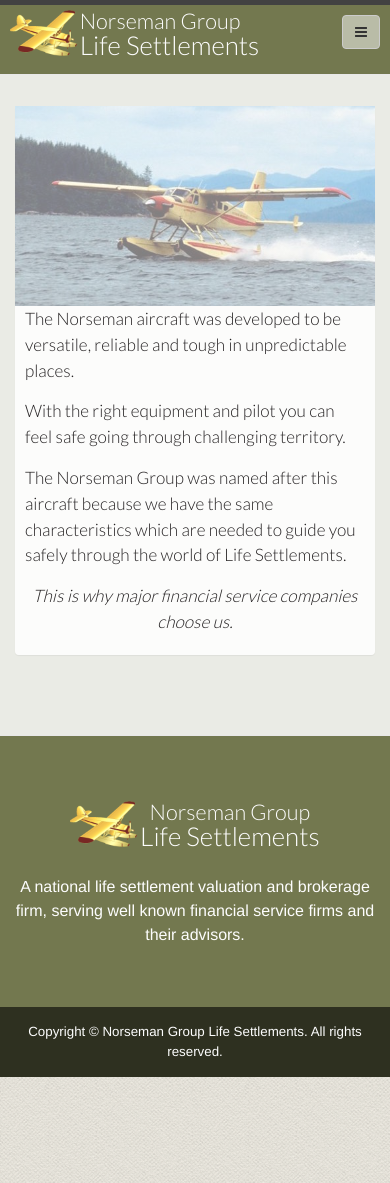
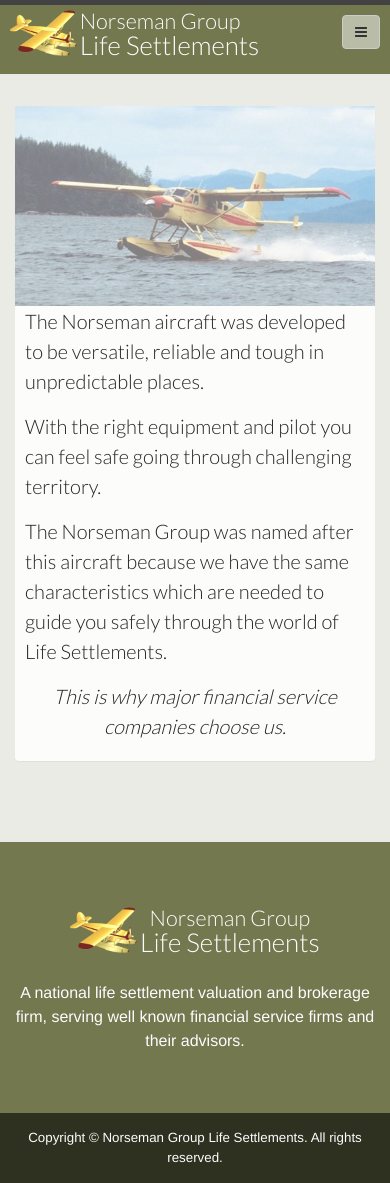
Before and after one commit to norsemanls/norsemanls.github.io, a Jekyll site: the page built from about.md, in a window 390 px wide. Built offline with Jekyll 4.4.1, drawn with Linux system fonts in a browser that asks for light colours; nearby versions of some CDN libraries.

Commit message:
unsetting mobile font size for panel-brand

```diff
--- a/_sass/_layout.scss
+++ b/_sass/_layout.scss
@@ -263,7 +263,6 @@
             background: $white-alpha;
             padding-top: 0;
             padding-bottom: 20px;
-            font-size:$small-medium-font-size;
 
             p.boom {
                 margin-bottom: 0;
```
